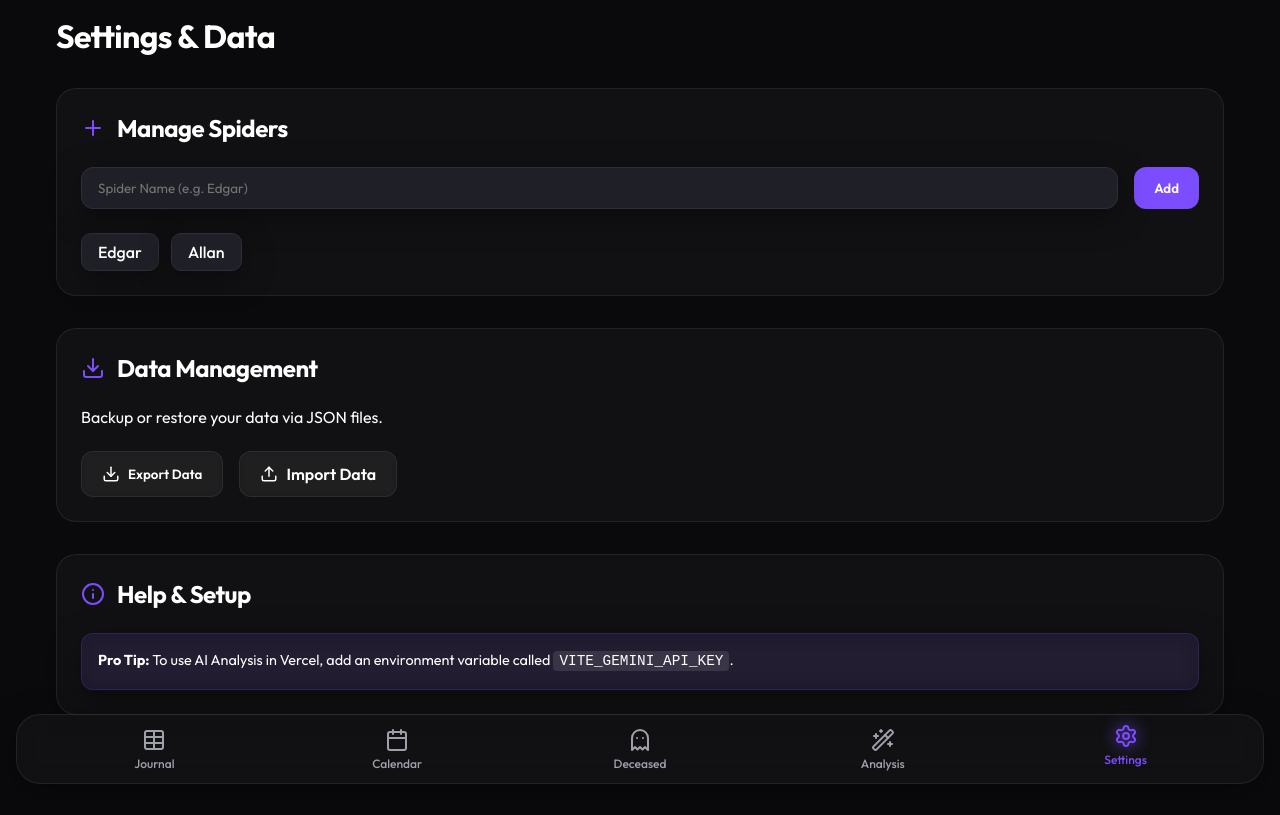
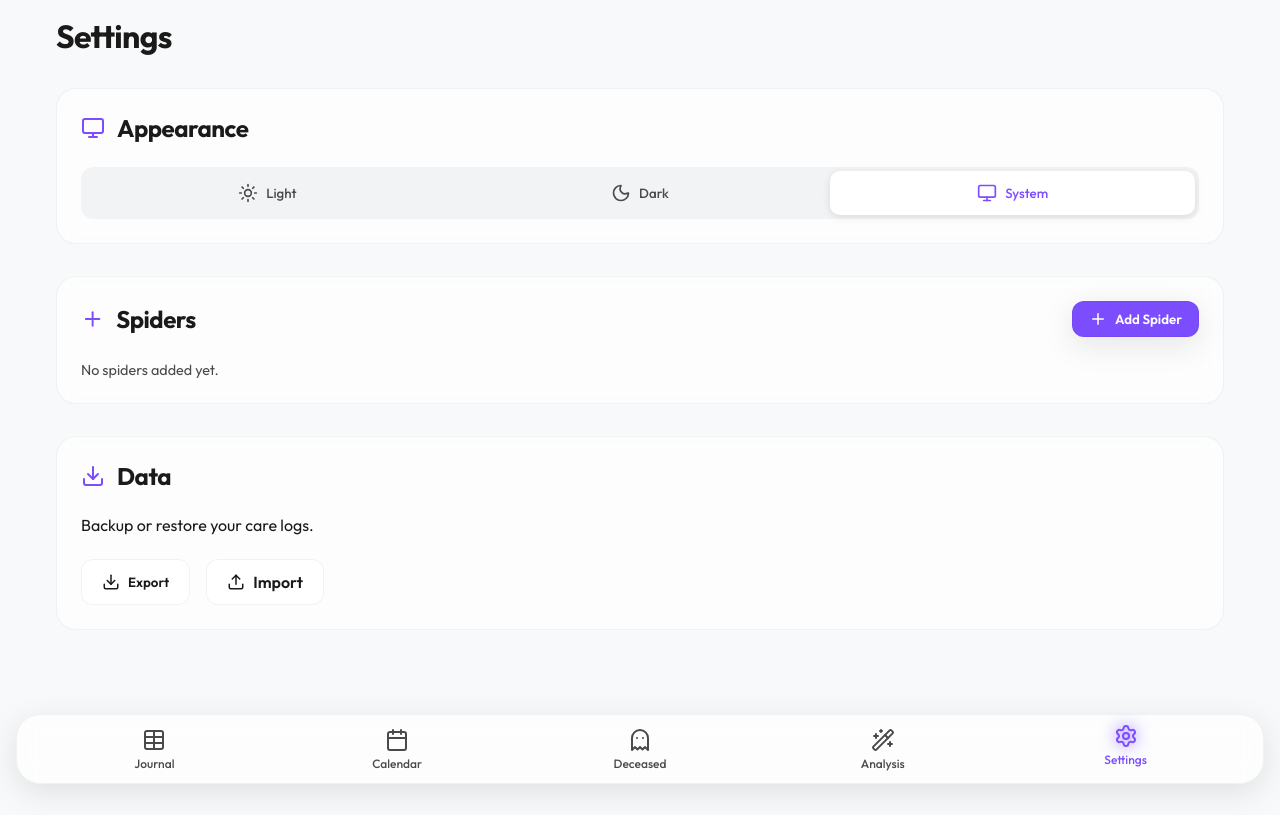
Before and after one commit to MathNerdzRule/Amy-Spider-Journal, a React (Vite) app: page /settings in a window 1280 px wide. Built offline with nearby package versions, Linux system fonts and the light colour scheme.

Commit message:
Update settings: remove examples, add theme selector, improved add spider flow

```diff
--- a/src/context/SpiderContext.jsx
+++ b/src/context/SpiderContext.jsx
@@ -8,10 +8,11 @@ export const useSpider = () => useContext(SpiderContext);
 export const SpiderProvider = ({ children }) => {
   const [activeSpiders, setActiveSpiders] = useState(() => {
     const saved = localStorage.getItem('activeSpiders');
-    return saved ? JSON.parse(saved) : [
-      { id: '1', name: 'Edgar' },
-      { id: '2', name: 'Allan' }
-    ];
+    return saved ? JSON.parse(saved) : [];
+  });
+
+  const [theme, setTheme] = useState(() => {
+    return localStorage.getItem('theme') || 'system';
   });
 
   const [deceasedSpiders, setDeceasedSpiders] = useState(() => {
@@ -123,11 +124,30 @@ export const SpiderProvider = ({ children }) => {
     });
   };
 
+  useEffect(() => {
+    localStorage.setItem('theme', theme);
+    applyTheme(theme);
+  }, [theme]);
+
+  const applyTheme = (currentTheme) => {
+    const root = window.document.documentElement;
+    root.classList.remove('light', 'dark');
+
+    if (currentTheme === 'system') {
+      const systemTheme = window.matchMedia('(prefers-color-scheme: dark)').matches ? 'dark' : 'light';
+      root.classList.add(systemTheme);
+    } else {
+      root.classList.add(currentTheme);
+    }
+  };
+
   return (
     <SpiderContext.Provider value={{
       activeSpiders,
       deceasedSpiders,
       entries,
+      theme,
+      setTheme,
       selectedDate,
       setSelectedDate,
       dateKey,
--- a/src/index.css
+++ b/src/index.css
@@ -1,24 +1,37 @@
 @import url("https://fonts.googleapis.com/css2?family=Outfit:wght@300;400;500;600;700&display=swap");
 
 :root {
+  --accent-primary: #7c4dff;
+  --accent-secondary: #ff4081;
+  --success: #00e676;
+  --warning: #ffea00;
+  --error: #ff5252;
+  --font-main: 'Outfit', sans-serif;
+  --safe-area-bottom: env(safe-area-inset-bottom, 0px);
+}
+
+:root.dark {
   --bg-primary: #0a0a0c;
   --bg-secondary: #16161a;
   --bg-tertiary: #1f1f27;
-  --accent-primary: #7c4dff;
-  --accent-secondary: #ff4081;
   --text-primary: #ffffff;
   --text-secondary: #a0a0ab;
   --border-color: #2e2e3a;
-  --success: #00e676;
-  --warning: #ffea00;
-  --error: #ff5252;
-
   --glass-bg: rgba(255, 255, 255, 0.03);
   --glass-border: rgba(255, 255, 255, 0.08);
   --glass-shadow: 0 8px 32px 0 rgba(0, 0, 0, 0.37);
+}
 
-  --font-main: "Outfit", sans-serif;
-  --safe-area-bottom: env(safe-area-inset-bottom, 0px);
+:root.light {
+  --bg-primary: #f8f9fa;
+  --bg-secondary: #ffffff;
+  --bg-tertiary: #f1f3f5;
+  --text-primary: #1a1a1a;
+  --text-secondary: #4a4a4a;
+  --border-color: #dee2e6;
+  --glass-bg: rgba(255, 255, 255, 0.7);
+  --glass-border: rgba(0, 0, 0, 0.05);
+  --glass-shadow: 0 8px 32px 0 rgba(0, 0, 0, 0.1);
 }
 
 * {
@@ -616,3 +629,35 @@ textarea:focus {
   border-radius: 4px;
   font-family: monospace;
 }
+
+/* Theme Selector */
+.theme-selector {
+  display: flex;
+  gap: 0.5rem;
+  background: var(--bg-tertiary);
+  padding: 0.25rem;
+  border-radius: 12px;
+}
+
+.theme-btn {
+  flex: 1;
+  display: flex;
+  align-items: center;
+  justify-content: center;
+  gap: 0.5rem;
+  padding: 0.75rem;
+  border-radius: 10px;
+  color: var(--text-secondary);
+  font-weight: 500;
+  transition: all 0.2s;
+}
+
+.theme-btn.active {
+  background: var(--bg-secondary);
+  color: var(--accent-primary);
+  box-shadow: 0 2px 8px rgba(0, 0, 0, 0.1);
+}
+
+.theme-btn:not(.active):hover {
+  background: rgba(255, 255, 255, 0.05);
+}
--- a/src/pages/Settings.jsx
+++ b/src/pages/Settings.jsx
@@ -1,22 +1,26 @@
 import React, { useState } from 'react';
 import { useSpider } from '../context/SpiderContext';
-import { Download, Upload, Plus, Trash2, Info } from 'lucide-react';
+import { Download, Upload, Plus, Sun, Moon, Monitor, Trash2 } from 'lucide-react';
 
 const Settings = () => {
   const {
     activeSpiders,
     addSpider,
     exportData,
-    importData
+    importData,
+    theme,
+    setTheme
   } = useSpider();
 
   const [newSpiderName, setNewSpiderName] = useState('');
+  const [showAddModal, setShowAddModal] = useState(false);
 
   const handleAddSpider = (e) => {
     e.preventDefault();
     if (newSpiderName) {
       addSpider(newSpiderName);
       setNewSpiderName('');
+      setShowAddModal(false);
     }
   };
 
@@ -34,66 +38,109 @@ const Settings = () => {
   return (
     <div className="settings-page">
       <header className="page-header">
-        <h1>Settings & Data</h1>
+        <h1>Settings</h1>
       </header>
 
       <section className="settings-section glass-card">
         <div className="section-header">
+          <Monitor size={24} className="accent-icon" />
+          <h2>Appearance</h2>
+        </div>
+        <div className="theme-selector">
+          <button
+            className={`theme-btn ${theme === 'light' ? 'active' : ''}`}
+            onClick={() => setTheme('light')}
+          >
+            <Sun size={20} />
+            <span>Light</span>
+          </button>
+          <button
+            className={`theme-btn ${theme === 'dark' ? 'active' : ''}`}
+            onClick={() => setTheme('dark')}
+          >
+            <Moon size={20} />
+            <span>Dark</span>
+          </button>
+          <button
+            className={`theme-btn ${theme === 'system' ? 'active' : ''}`}
+            onClick={() => setTheme('system')}
+          >
+            <Monitor size={20} />
+            <span>System</span>
+          </button>
+        </div>
+      </section>
+
+      <section className="settings-section glass-card" style={{ marginTop: '2rem' }}>
+        <div className="section-header">
           <Plus size={24} className="accent-icon" />
-          <h2>Manage Spiders</h2>
+          <div style={{ display: 'flex', justifyContent: 'space-between', width: '100%', alignItems: 'center' }}>
+            <h2>Spiders</h2>
+            <button onClick={() => setShowAddModal(true)} className="btn-primary glass" style={{ padding: '0.5rem 1rem' }}>
+              <Plus size={18} />
+              <span>Add Spider</span>
+            </button>
+          </div>
         </div>
 
-        <form onSubmit={handleAddSpider} className="add-spider-form">
-          <input
-            type="text"
-            value={newSpiderName}
-            onChange={(e) => setNewSpiderName(e.target.value)}
-            placeholder="Spider Name (e.g. Edgar)"
-            className="glass"
-          />
-          <button type="submit" className="btn-primary">Add</button>
-        </form>
-
         <div className="active-spiders-list">
-          {activeSpiders.map(spider => (
-            <div key={spider.id} className="spider-item glass">
-              <span>{spider.name}</span>
-              {/* Optional: Add Rename/Delete */}
-            </div>
-          ))}
+          {activeSpiders.length === 0 ? (
+            <p style={{ color: 'var(--text-secondary)', fontSize: '0.9rem' }}>No spiders added yet.</p>
+          ) : (
+            activeSpiders.map(spider => (
+              <div key={spider.id} className="spider-item glass">
+                <span>{spider.name}</span>
+              </div>
+            ))
+          )}
         </div>
       </section>
 
       <section className="settings-section glass-card" style={{ marginTop: '2rem' }}>
         <div className="section-header">
           <Download size={24} className="accent-icon" />
-          <h2>Data Management</h2>
+          <h2>Data</h2>
         </div>
-        <p>Backup or restore your data via JSON files.</p>
+        <p>Backup or restore your care logs.</p>
 
         <div className="data-actions">
           <button onClick={exportData} className="btn-secondary glass-btn">
             <Download size={18} />
-            <span>Export Data</span>
+            <span>Export</span>
           </button>
 
           <label className="btn-secondary glass-btn">
             <Upload size={18} />
-            <span>Import Data</span>
+            <span>Import</span>
             <input type="file" accept=".json" onChange={handleImport} hidden />
           </label>
         </div>
       </section>
 
-      <section className="settings-section glass-card" style={{ marginTop: '2rem' }}>
-        <div className="section-header">
-          <Info size={24} className="accent-icon" />
-          <h2>Help & Setup</h2>
+      {showAddModal && (
+        <div className="modal-overlay">
+          <div className="modal-content glass-card">
+            <h2>Add New Spider</h2>
+            <form onSubmit={handleAddSpider}>
+              <div className="form-group">
+                <label>Spider Name</label>
+                <input
+                  type="text"
+                  value={newSpiderName}
+                  onChange={(e) => setNewSpiderName(e.target.value)}
+                  placeholder="e.g. Edgar"
+                  autoFocus
+                  required
+                />
+              </div>
+              <div className="modal-actions">
+                <button type="button" onClick={() => setShowAddModal(false)} className="btn-secondary">Cancel</button>
+                <button type="submit" className="btn-primary">Add Spider</button>
+              </div>
+            </form>
+          </div>
         </div>
-        <div className="alert-box glass">
-          <p><strong>Pro Tip:</strong> To use AI Analysis in Vercel, add an environment variable called <code>VITE_GEMINI_API_KEY</code>.</p>
-        </div>
-      </section>
+      )}
     </div>
   );
 };
```
